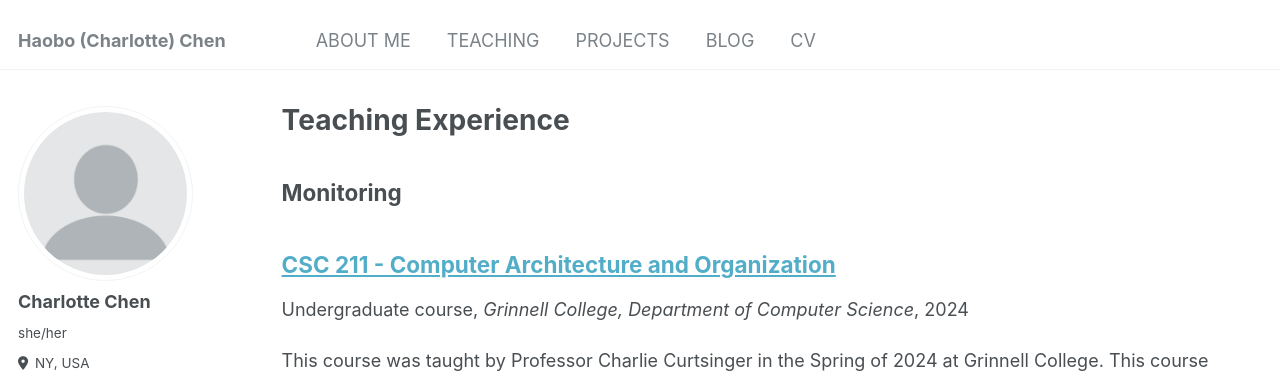
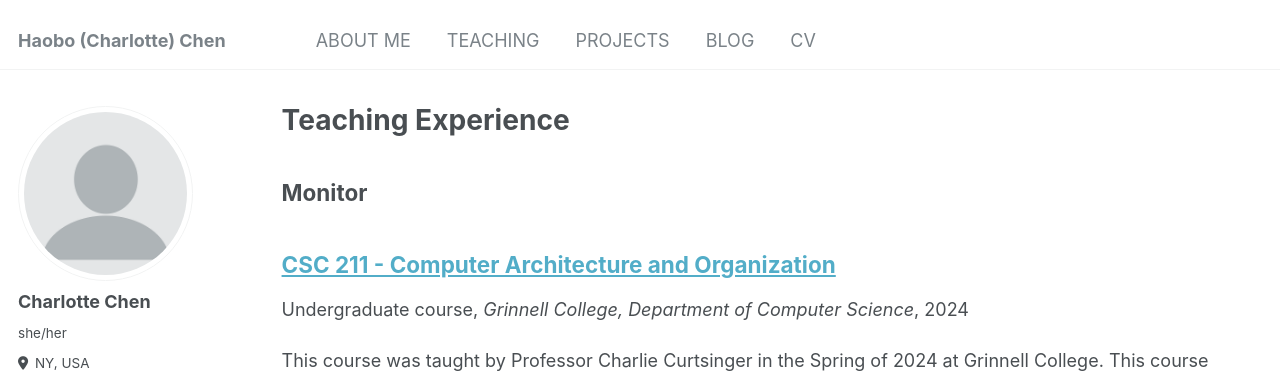
Before and after one commit to CharlotteChen2002/CharlotteChen2002.github.io, a Jekyll site: the page built from _pages/teaching.html, in a window 1280 px wide and 1373 px high. Shown: the top 373 px of the window. Built offline with Jekyll 4.4.1, drawn with Linux system fonts in a browser that asks for light colours.

Commit message:
Update teaching page heading to "Monitor"

```diff
--- a/_pages/teaching.html
+++ b/_pages/teaching.html
@@ -5,7 +5,7 @@ permalink: /teaching/
 author_profile: true
 ---
 
-<h2>Monitoring</h2>
+<h2>Monitor</h2>
 {% include base_path %}
 
 {% for post in site.teaching reversed %}
```
